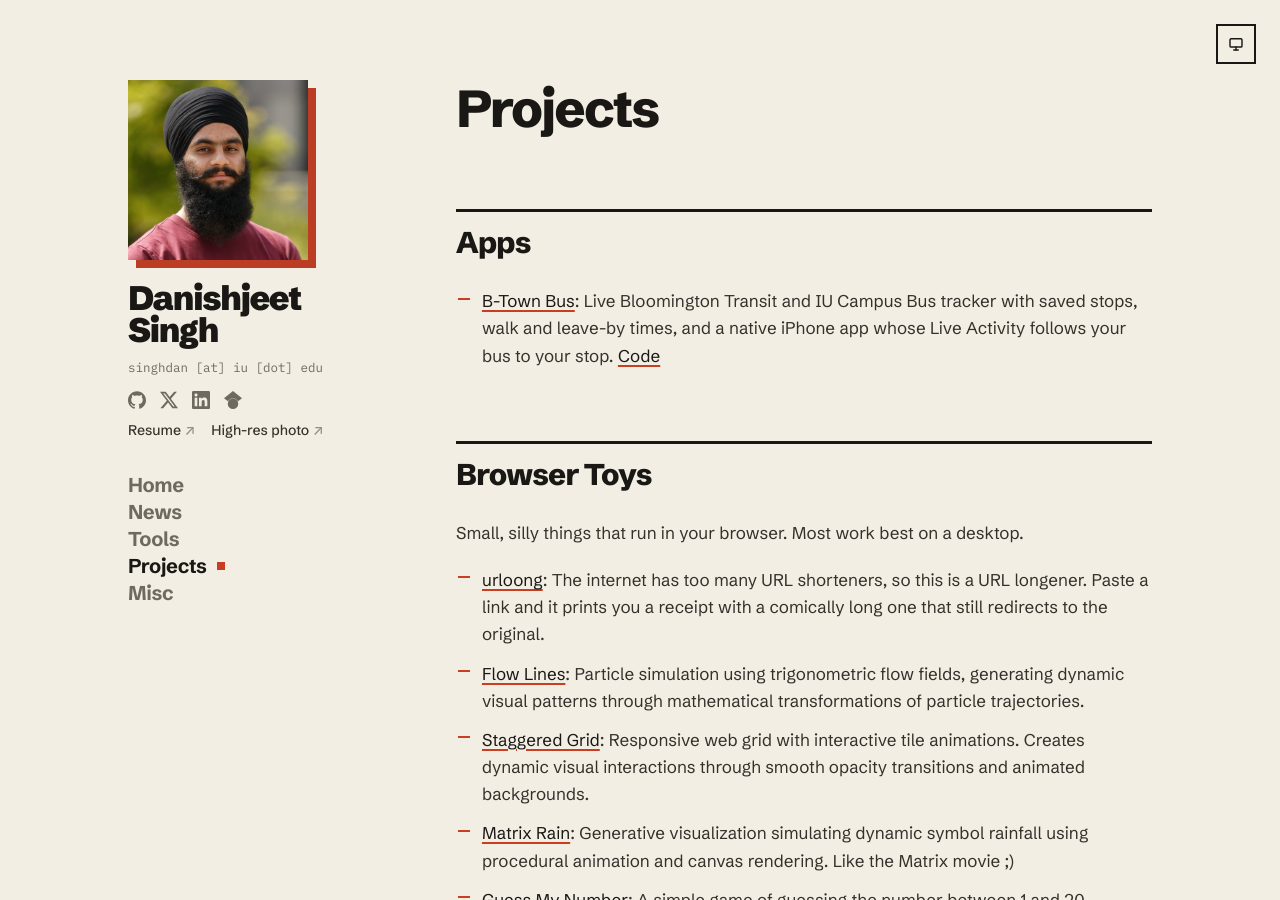
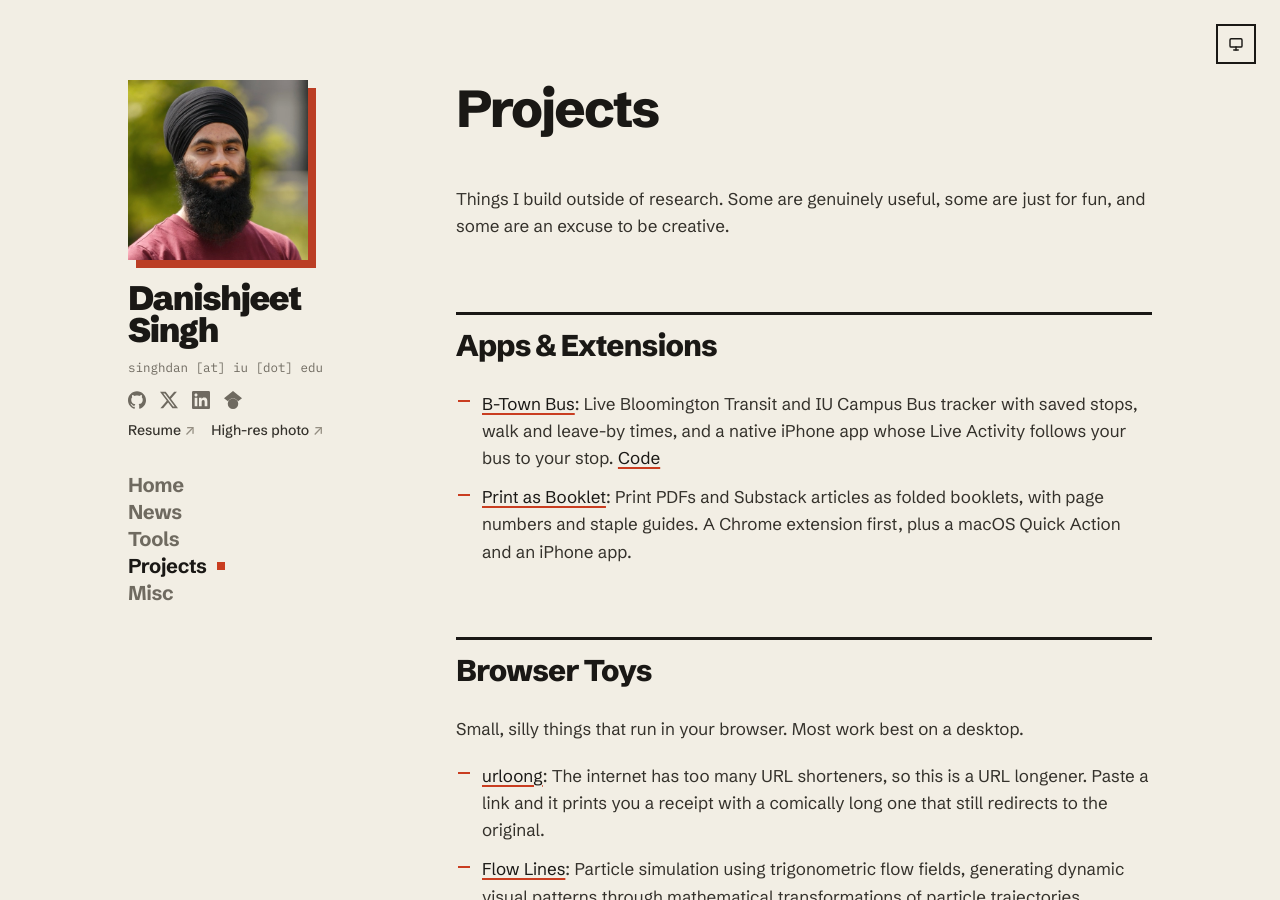
Before and after one commit to DanishjeetSingh/danishjeetsingh.github.io, a Jekyll site: the page built from projects.md, in a window 1280 px wide and 900 px high. Built offline with Jekyll 4.4.1, drawn with Linux system fonts in a browser that asks for light colours; a script that is not in the unit is left out.

Commit message:
Split Tools and Projects into work and non-work
Tools now covers research tools and code from work (Scipair,
alpha-hub). Print as Booklet moves to Projects under a renamed
Apps & Extensions section, and Projects gets an intro line.

Co-Authored-By: Claude Opus 5.5 <noreply@anthropic.com>

```diff
--- a/projects.md
+++ b/projects.md
@@ -4,8 +4,11 @@ layout: post
 author: Danishjeet Singh
 ---
 
-## Apps
+Things I build outside of research. Some are genuinely useful, some are just for fun, and some are an excuse to be creative.
+
+## Apps & Extensions
 - [B-Town Bus](https://btb.singhdan.me): Live Bloomington Transit and IU Campus Bus tracker with saved stops, walk and leave-by times, and a native iPhone app whose Live Activity follows your bus to your stop. [Code](https://github.com/DanishjeetSingh/btown-bus)
+- [Print as Booklet](https://github.com/DanishjeetSingh/print-as-booklet): Print PDFs and Substack articles as folded booklets, with page numbers and staple guides. A Chrome extension first, plus a macOS Quick Action and an iPhone app.
 
 ## Browser Toys
 Small, silly things that run in your browser. Most work best on a desktop.
```
Also changed, not shown: tools.md (+1 -2 lines).
